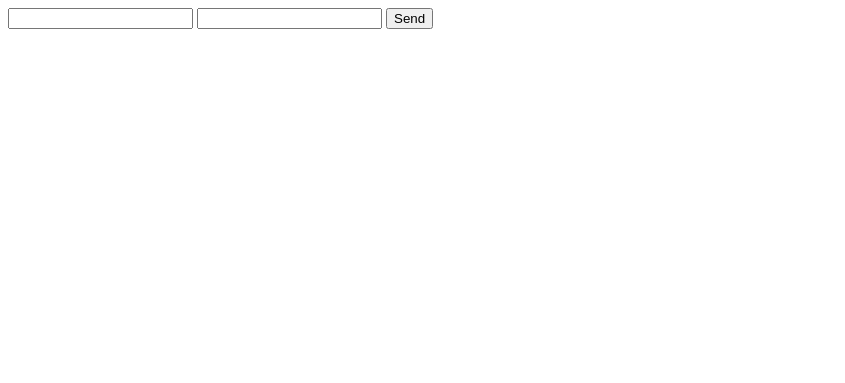
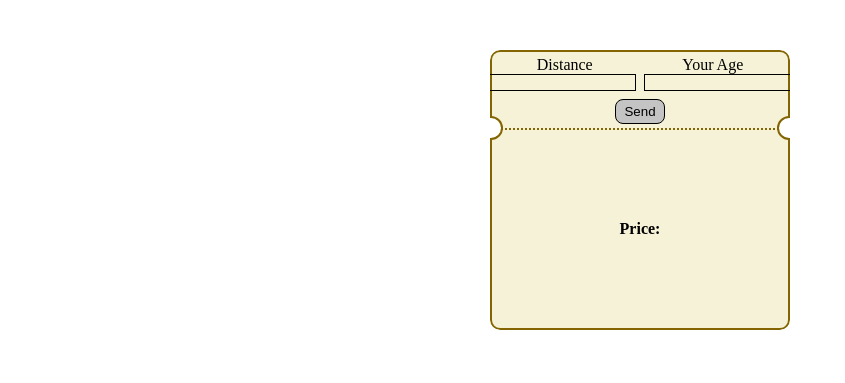
Before and after one commit to ViktorStevanovic/js-biglietto-treno-form, a plain HTML site: page index.html in a window 1280 px wide. Shown: the whole page, without its empty margins (0-845 px from the left). Drawn offline with Linux system fonts and the light colour scheme.

Commit message:
made a ticket in css and implemented the price calculator

```diff
--- a/css/style.css
+++ b/css/style.css
@@ -0,0 +1,93 @@
+*{
+    margin: 0;
+    padding: 0;
+    box-sizing: border-box;
+}
+
+.ticket-info, .user-needs{
+    display: flex;
+    justify-content: center;
+}
+
+.user-needs{
+    margin: 2rem 0;
+    gap: .5rem;
+}
+
+#distance, #age{
+    background-color: transparent;
+    border: 1px solid black;
+}
+.send-info button{
+    border: none;
+    color: black;
+    border: .5px solid black;
+    background-color: rgb(197, 196, 196);
+    padding: .25rem .5rem;
+    border-radius: .5rem;
+    cursor: pointer;
+}
+
+.card {
+    width: 300px;
+    border-radius: 10px;
+    margin: 50px;
+    background: #f6f2d7;
+    overflow: hidden;
+  }
+  .card-header {
+    height: 80px;
+    border: 2px solid #836602;
+    border-bottom: 2px dotted #836602;
+    border-radius: 10px 10px 0 0;
+    position: relative;
+    display: flex;
+    flex-direction: column;
+    justify-content: center;
+    align-items: center;
+  }
+
+  .add-info{
+    display: flex;
+    justify-content: center;
+    gap: .5rem;
+    margin-bottom: .5rem;
+  }
+
+  .card-header:before, .card-header:after {
+    content: '';
+    position: absolute;
+    width: 24px;
+    height: 24px;
+    background: #fff;
+    border-radius: 100%;
+    bottom: -12px;
+    border: 2px solid #836602;
+    box-sizing: border-box;
+  }
+  .card-header:before {
+    left: -13px;
+  }
+  .card-header:after {
+    right: -13px;
+  }
+  .card-body {
+    height: 200px;
+    border: 2px solid #836602;
+    border-top: none;
+    border-radius: 0 0 10px 10px;
+    display: flex;
+    justify-content: center;
+    align-items: center;
+  }
+
+  .wrapper{
+    display: flex;
+    justify-content: center;
+  }
+
+  .title{
+    display: flex;
+    justify-content: space-around;
+    width: 100%;
+  }
--- a/index.html
+++ b/index.html
@@ -10,11 +10,33 @@
 
     <main>
 
-        <div>
-            <input type="text" id="distance">
-            <input type="text" id="age">
-            <button>Send</button>
-        </div>
+        <section class="wrapper">
+            <div class="card">
+                <div class="card-header">
+                    <div class="title">
+                        <p>Distance</p>
+                        <p>Your Age</p>
+
+                    </div>
+                    <div class="add-info">
+
+                        <input type="text" id="distance">
+                        <input type="text" id="age">
+                    </div>
+                    <div class="send-info">
+                        <button>Send</button>
+                    </div>
+                </div>
+                <div class="card-body">
+                    <div class="ticket-info">
+                        <h4 id="ticket-price">Price:</h4>
+
+                    </div>
+                </div>
+              </div>
+        </section>
+
+
     </main>
 
 
--- a/js/script.js
+++ b/js/script.js
@@ -1,6 +1,7 @@
 
 
 const buttonElement = document.querySelector('button');
+
 
 
 buttonElement.addEventListener('click', function(){
@@ -29,5 +30,7 @@ buttonElement.addEventListener('click', function(){
 
     console.log(parseFloat(ticketPrice.toFixed(2)));
 
+    document.getElementById('ticket-price').innerHTML = 'Price: ' + ticketPrice.toFixed(2) + '&dollar;'
+
     // console.log('fine funzione di callback');
 });
```
